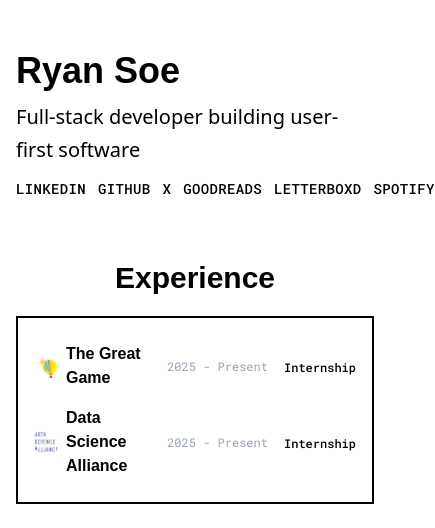
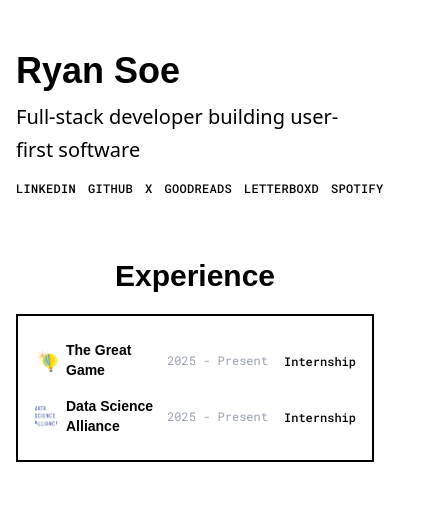
Before and after one commit to ryansoe/ryan-portfolio, a Next.js app: page / in a window 390 px wide. Shown: the top 528 px of the page, 435 px wide, since content can reach past the window. Built offline with nearby package versions, Linux system fonts and the light colour scheme; a web font is replaced by a local one.

Commit message:
fix: mobile spacing

```diff
--- a/src/components/HeroSection.tsx
+++ b/src/components/HeroSection.tsx
@@ -4,7 +4,7 @@
 const HeroSection = () => {
   const linkClassName = [
     "group relative inline-flex items-center gap-1",
-    "no-underline font-medium text-sm uppercase tracking-wide text-black leading-none",
+    "no-underline font-medium text-xs sm:text-sm uppercase tracking-wide text-black leading-none",
     "after:absolute after:left-0 after:-bottom-[1px] after:h-[1px] after:w-0 after:bg-black",
     "after:transition-[width] after:duration-200",
     "hover:after:w-full focus-visible:after:w-full",
--- a/src/components/WorkSection.tsx
+++ b/src/components/WorkSection.tsx
@@ -20,7 +20,7 @@
                     className="w-full h-full object-cover object-center"
                   />
                 </div>
-                <h4 className="text-md sm:text-lg font-medium text-black">
+                <h4 className="text-sm sm:text-lg font-medium text-black">
                   {workItem.company}
                 </h4>
                 <span className="text-xs sm:text-xs text-gray-400 font-roboto-mono whitespace-nowrap">
```
